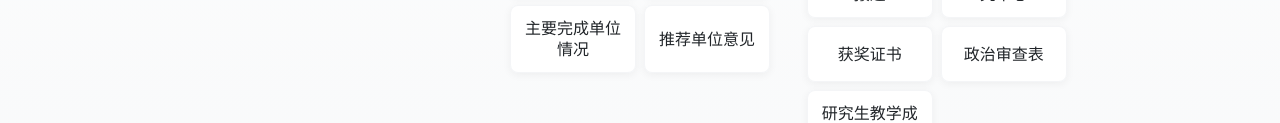
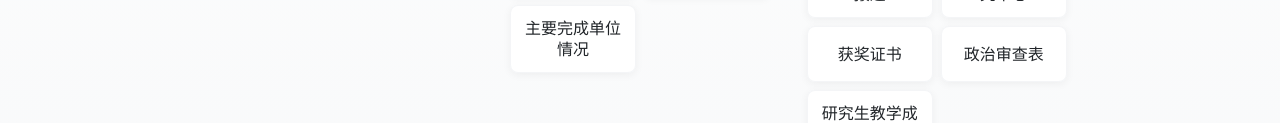
Before and after one commit to Zzzgenji/xmzs, a plain HTML site: page index.html in a window 1280 px wide. Shown: the part 1039-1162 px from the top of the page. Drawn offline with Linux system fonts and the light colour scheme.

Commit message:
Update index.html
删除推荐单位意见

```diff
--- a/index.html
+++ b/index.html
@@ -45,7 +45,6 @@
             <a href="proposal-branch5.html" class="sub-btn">本成果中数字化应用情况</a>
             <a href="proposal-branch6.html" class="sub-btn">主要完成人情况</a>
             <a href="proposal-branch7.html" class="sub-btn">主要完成单位情况</a>
-            <a href="proposal-branch8.html" class="sub-btn">推荐单位意见</a>
           </div>
         </div>
 
```
